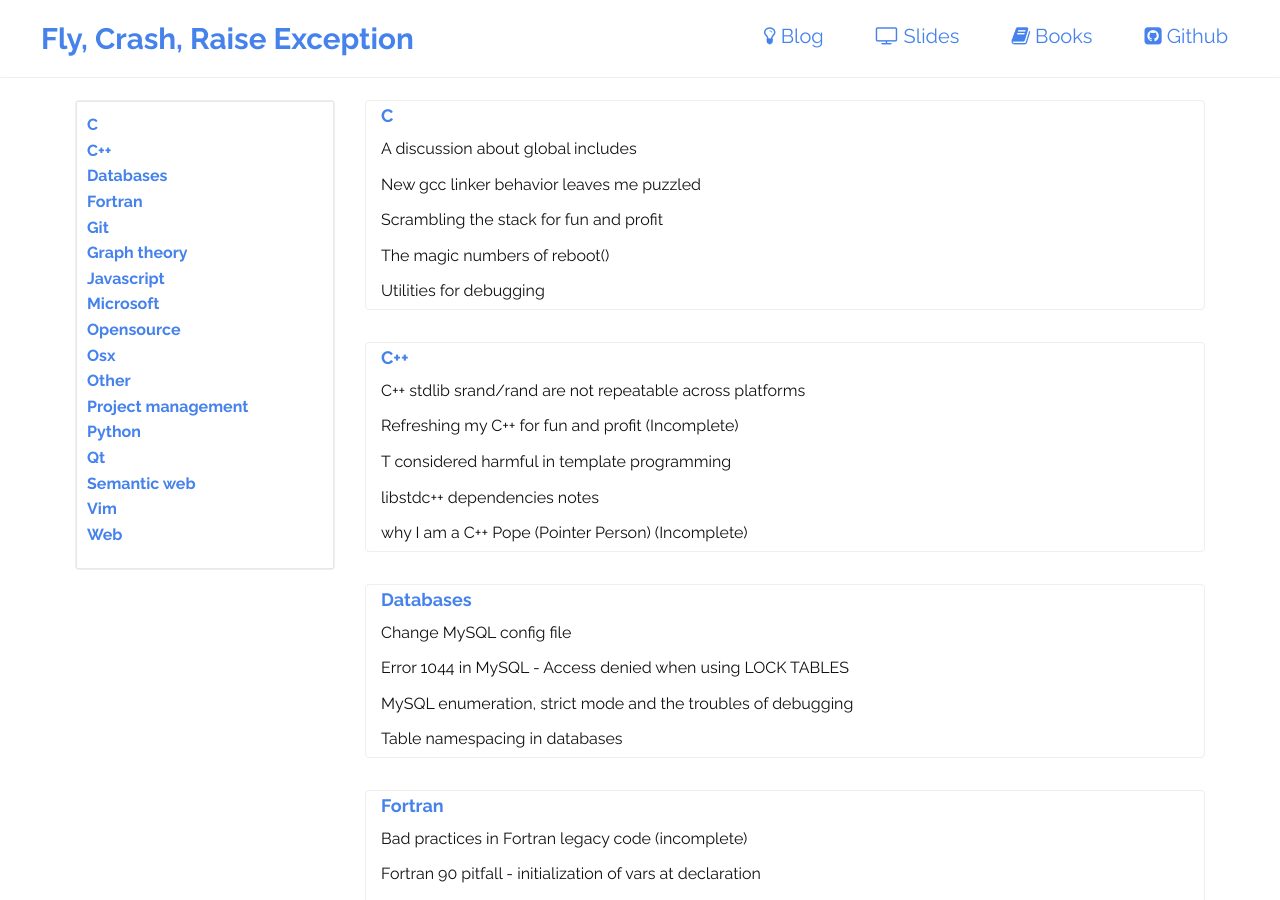
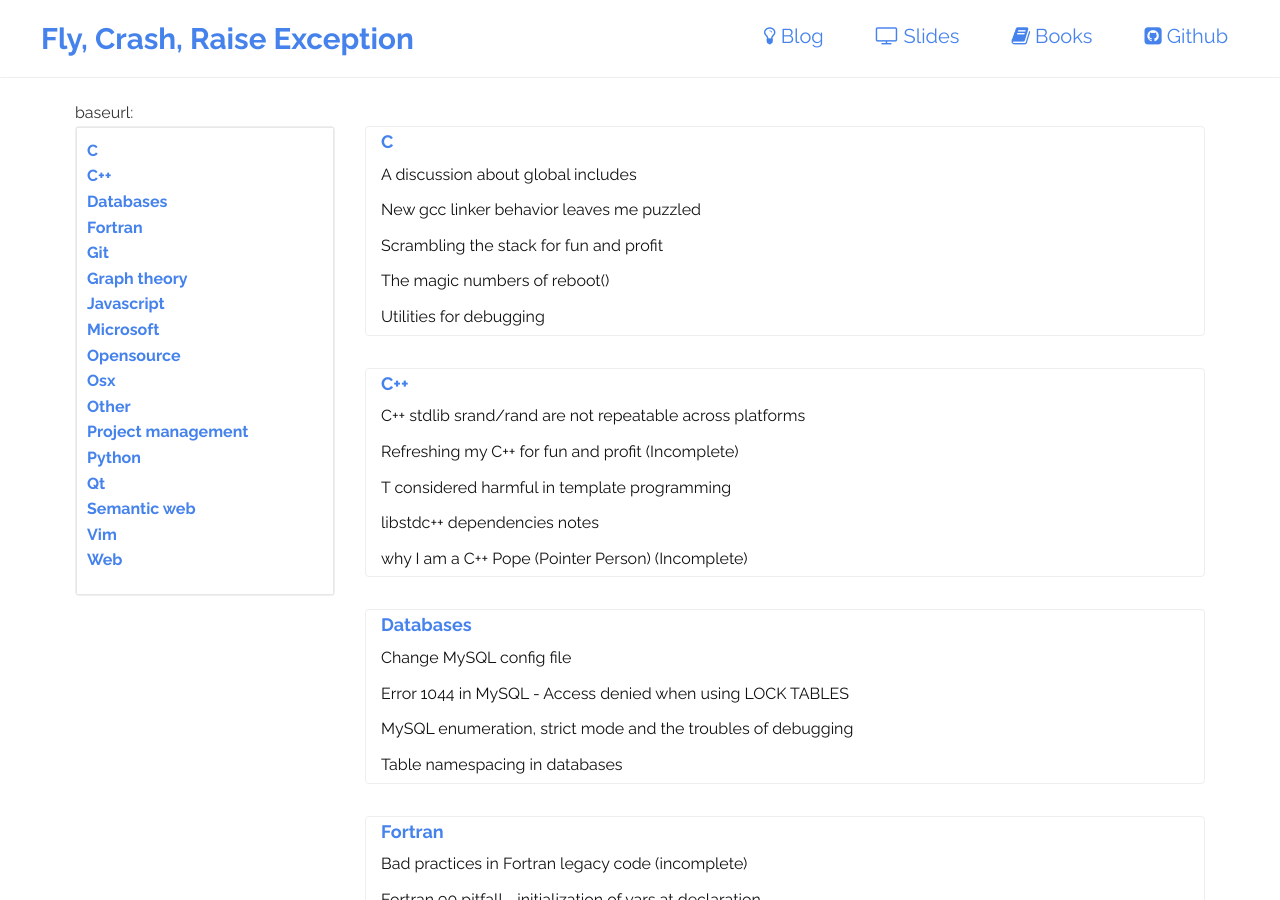
Before and after one commit to stefanoborini/stefanoborini.github.io, a Jekyll site: the page built from index.html, in a window 1280 px wide and 900 px high. Built offline with Jekyll 4.4.1, drawn with Linux system fonts in a browser that asks for light colours; the list of posts is cut into pages by our own code.

Commit message:
investigating baseurl

```diff
--- a/index.html
+++ b/index.html
@@ -3,6 +3,7 @@ layout: default
 ---
 
 <div class="home">
+    baseurl: {{ site.baseurl }}
     <div class="row pack">
         <div class="col-md-3 col-sm-3 card" >
             <div class="panel panel-default">
--- a/slides/index.html
+++ b/slides/index.html
@@ -14,7 +14,6 @@ layout: default
                     {% assign sorted_posts = site.categories.slides | sort:"title" %}
                     {% for post in sorted_posts %}
                         {% if post.link_to %}
-                            {{ post.link_to }} {{ site.baseurl }}
                             <a href="{{ post.link_to | prepend: site.baseurl }}" class="index-anchor"><div class="panel-body">{{ post.title }}</div></a>
                         {% else %}
                             <a href="{{ post.url | prepend: site.baseurl }}" class="index-anchor"><div class="panel-body">{{ post.title }}</div></a>
```
